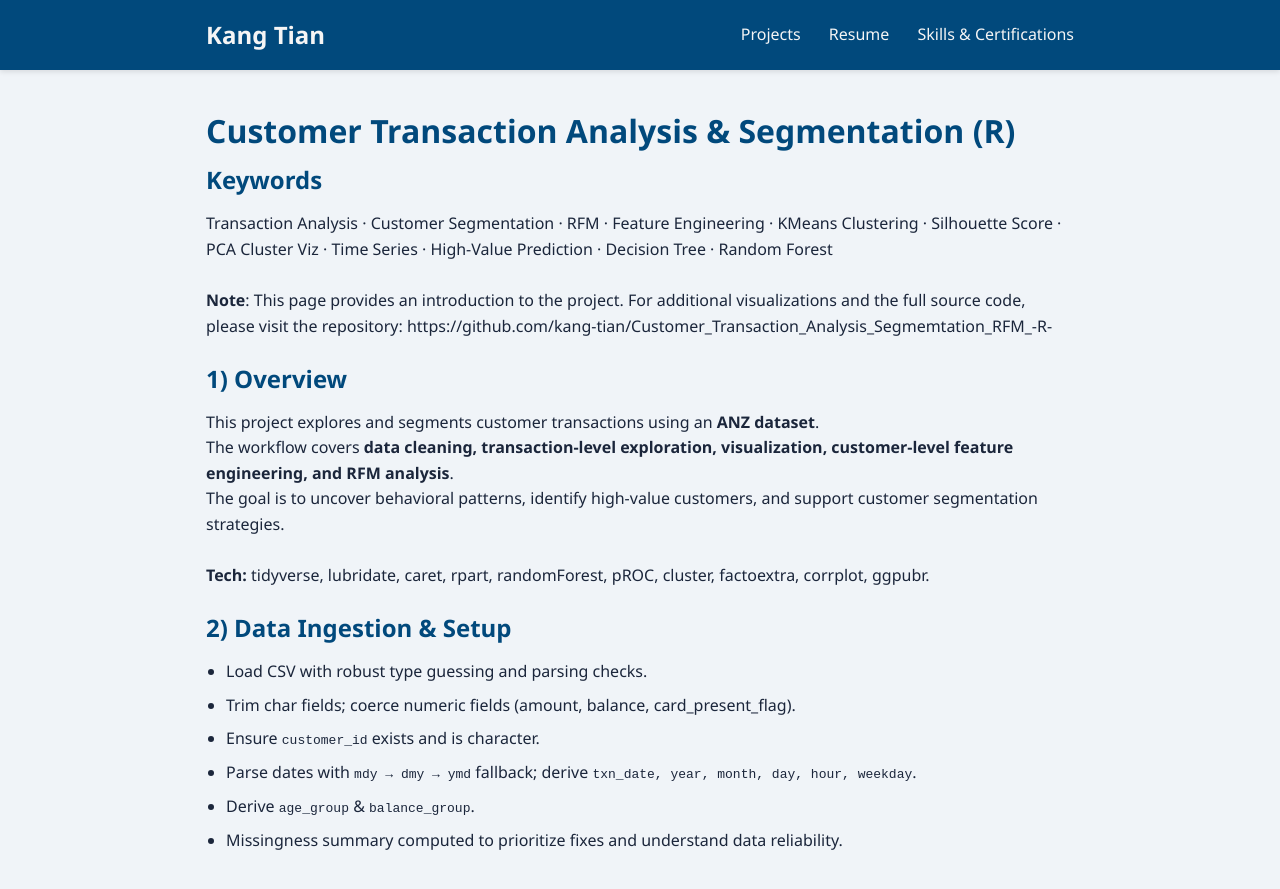
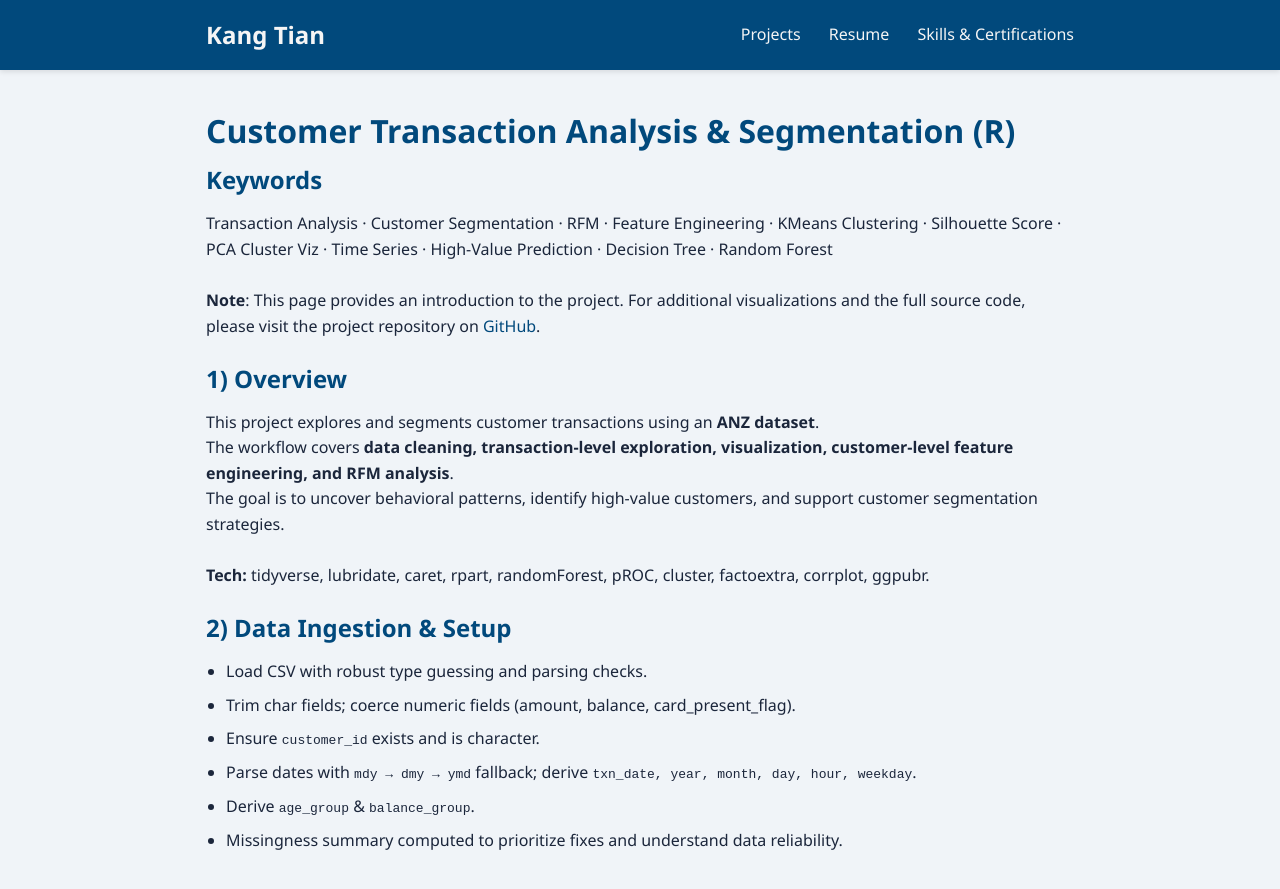
Before and after one commit to kang-tian/kang-tian.github.io, a Jekyll site: the page built from projects/Customer_Transaction_Risk_Analysis_R/index.md, in a window 1280 px wide and 900 px high. Shown: the top 889 px of the window. Built offline with Jekyll 4.4.1, drawn with Linux system fonts in a browser that asks for light colours; our own code applies the rules of GitHub Pages for plain Markdown files.

Commit message:
Update index.md

```diff
--- a/projects/Customer_Transaction_Risk_Analysis_R/index.md
+++ b/projects/Customer_Transaction_Risk_Analysis_R/index.md
@@ -3,7 +3,7 @@
 ## Keywords
 Transaction Analysis · Customer Segmentation · RFM · Feature Engineering · KMeans Clustering · Silhouette Score · PCA Cluster Viz · Time Series · High-Value Prediction · Decision Tree · Random Forest   <br><br>
 
-**Note**: This page provides an introduction to the project. For additional visualizations and the full source code, please visit the repository: https://github.com/kang-tian/Customer_Transaction_Analysis_Segmemtation_RFM_-R-
+**Note**: This page provides an introduction to the project. For additional visualizations and the full source code, please visit the project repository on [GitHub](https://github.com/kang-tian/Customer_Transaction_Analysis_Segmemtation_RFM_-R-).
 
 <p>&nbsp;</p>
 
```
